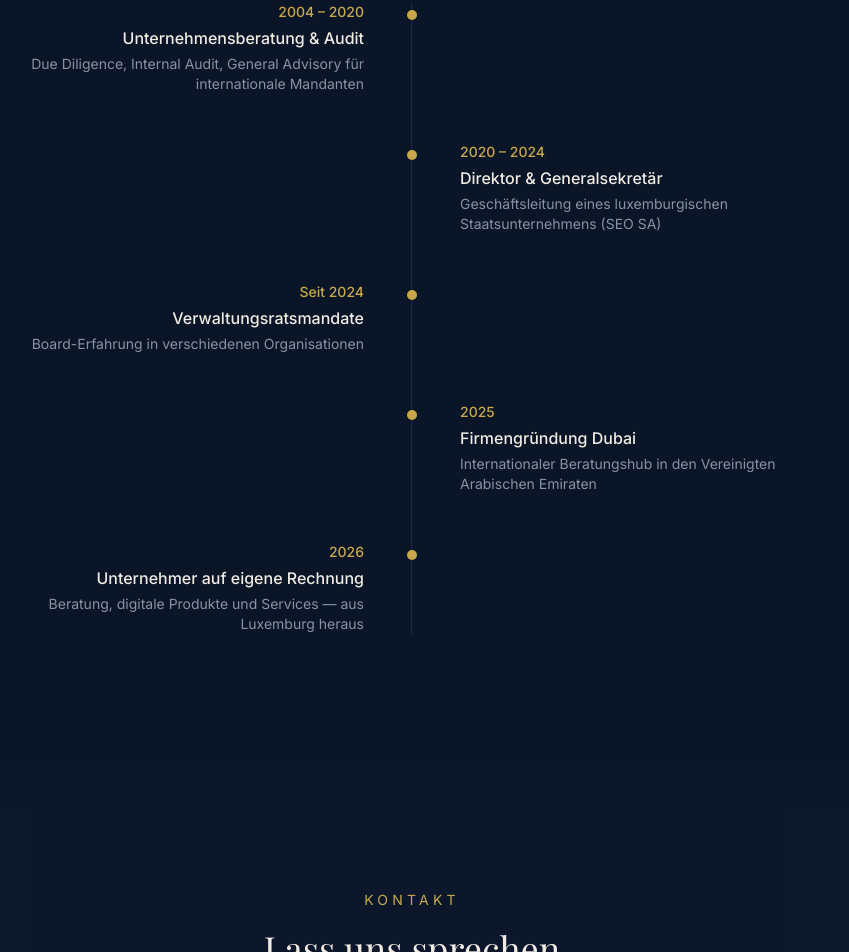
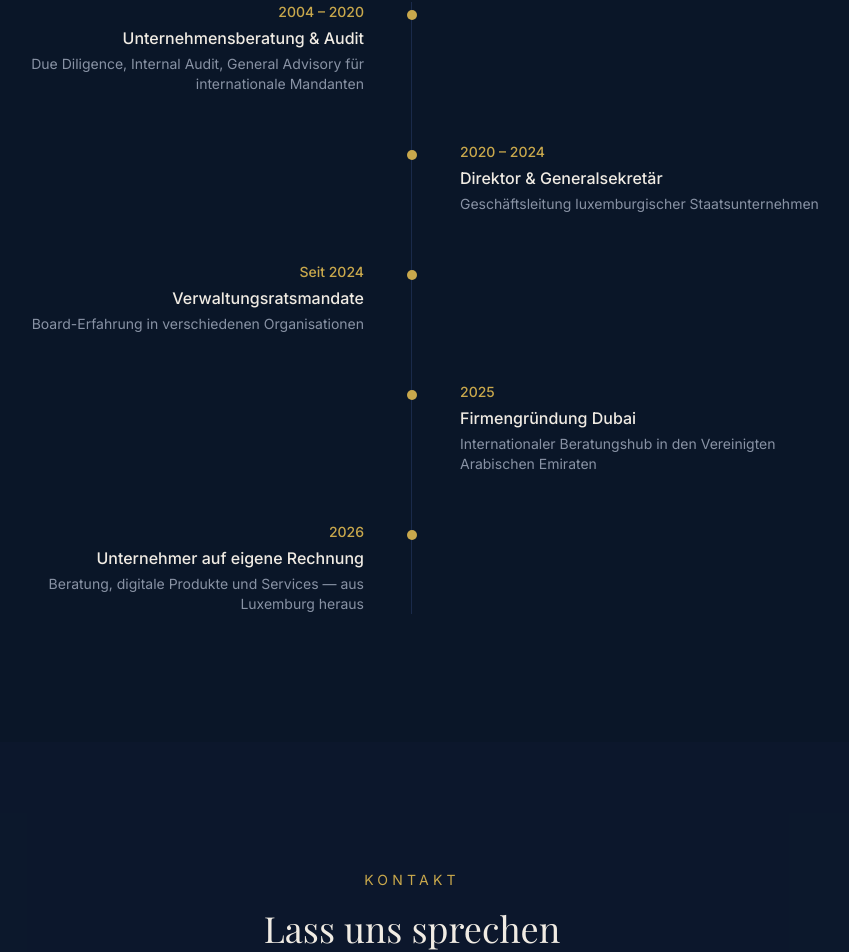
Before and after one commit to carolinejunker/jdm-advisory, a Next.js app: page / in a window 1280 px wide. Shown: the part 2744-3696 px from the top of the page, without its empty margins (228-1077 px from the left). Built offline with nearby package versions, Linux system fonts and the light colour scheme; a web font is replaced by a local one.

Commit message:
SEO SA Name entfernt aus Stationen-Timeline

```diff
--- a/src/components/Track.tsx
+++ b/src/components/Track.tsx
@@ -7,7 +7,7 @@ const milestones = [
   {
     period: "2020 – 2024",
     role: "Direktor & Generalsekretär",
-    detail: "Geschäftsleitung eines luxemburgischen Staatsunternehmens (SEO SA)",
+    detail: "Geschäftsleitung luxemburgischer Staatsunternehmen",
   },
   {
     period: "Seit 2024",
--- a/src/components/en/TrackEn.tsx
+++ b/src/components/en/TrackEn.tsx
@@ -7,7 +7,7 @@ const milestones = [
   {
     period: "2020 – 2024",
     role: "Director & Secretary General",
-    detail: "Executive management of a Luxembourg state-owned enterprise (SEO SA)",
+    detail: "Executive management of Luxembourg state-owned enterprises",
   },
   {
     period: "Since 2024",
```
